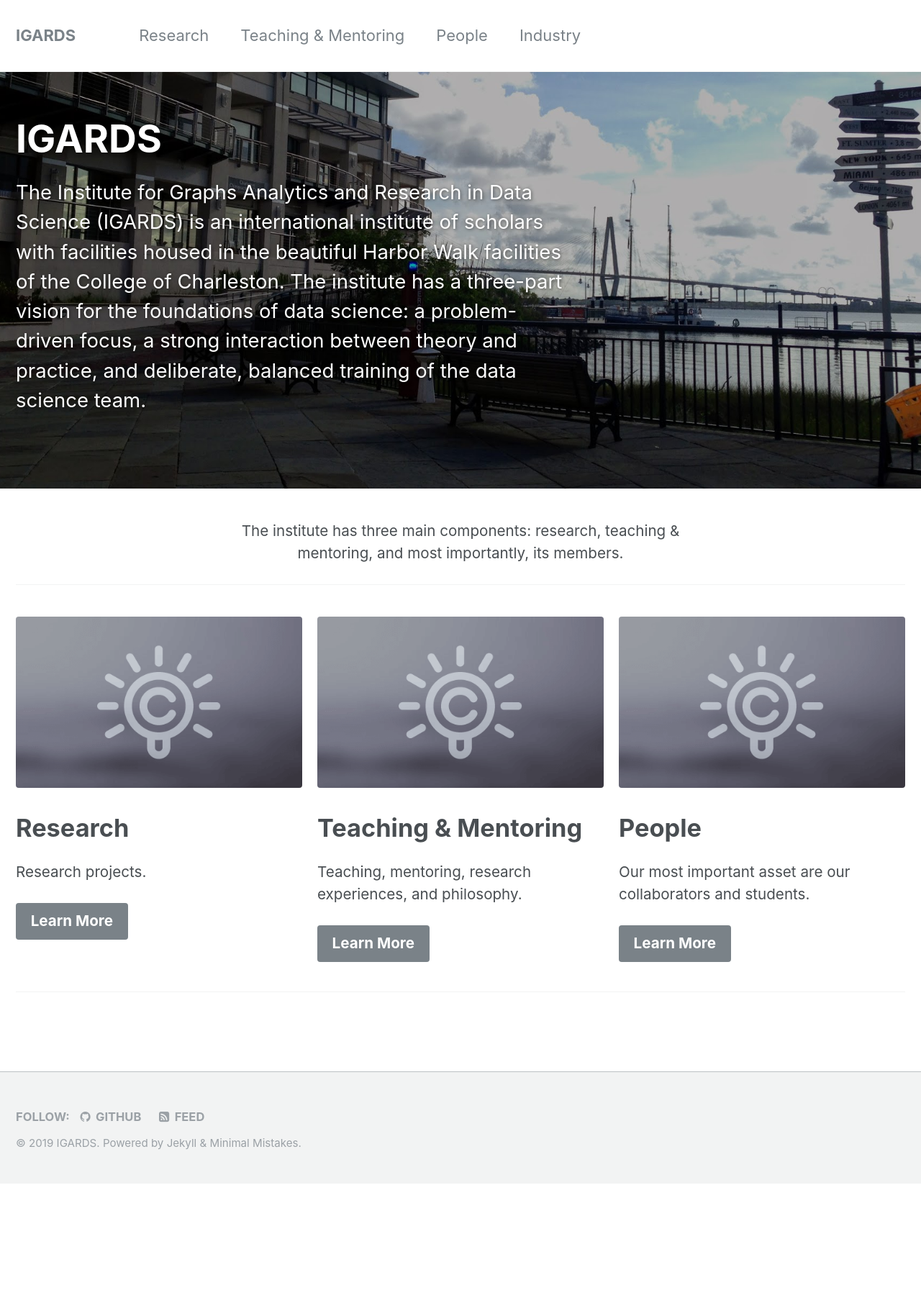
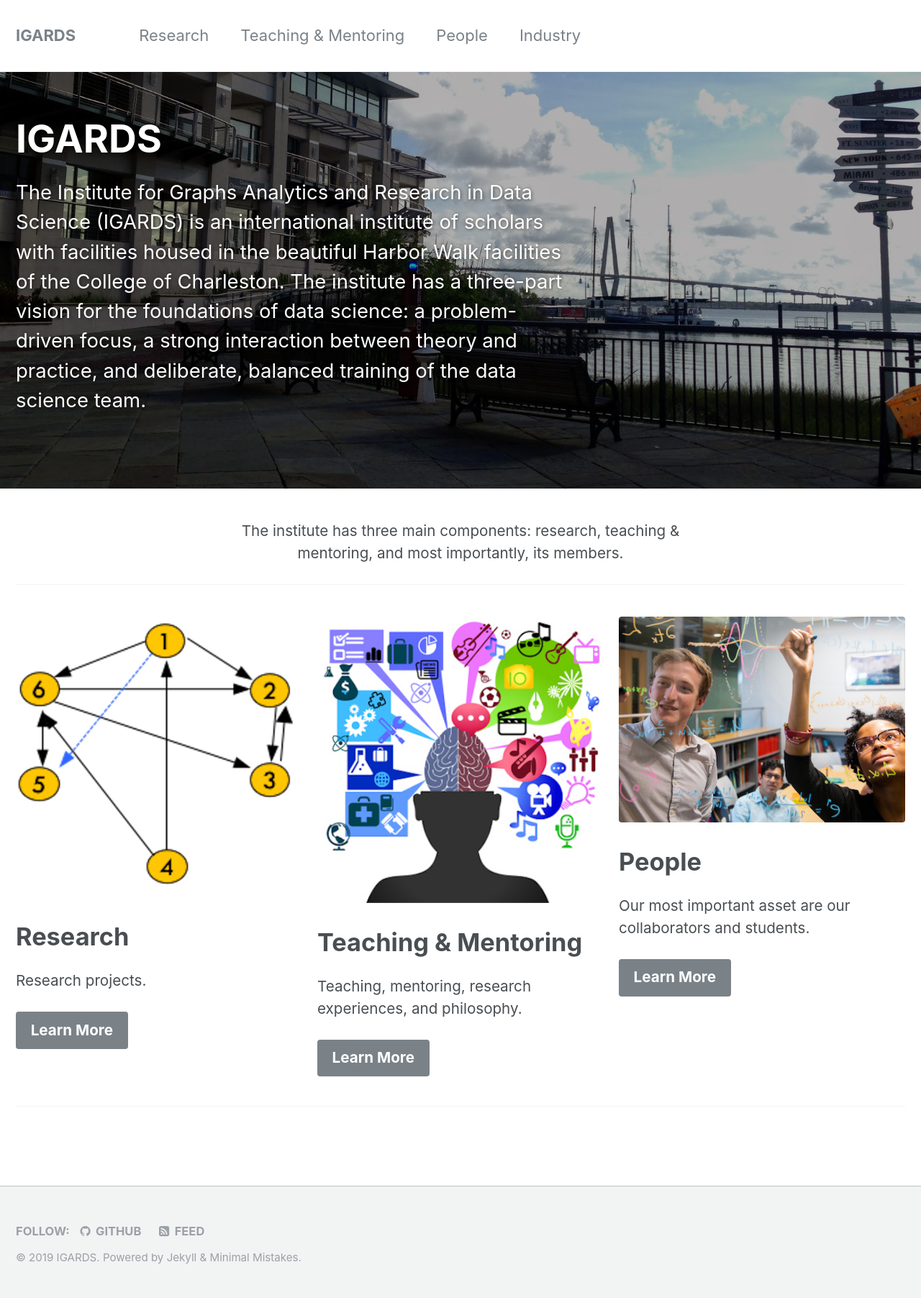
Before and after one commit to IGARDS/igards.github.io, a Jekyll site: the page built from _pages/home.md, in a window 1280 px wide. Shown: the whole page at 72% size. Built offline with Jekyll 4.4.1, drawn with Linux system fonts in a browser that asks for light colours; before the commit the page ends 1645 px from its top, so only the background shows below that.

Commit message:
Adding images updates.

```diff
--- a/_pages/home.md
+++ b/_pages/home.md
@@ -9,19 +9,19 @@
   caption:
 excerpt: 'The Institute for Graphs Analytics and Research in Data Science (IGARDS) is an international institute of scholars with facilities housed in the beautiful Harbor Walk facilities of the College of Charleston. The institute has a three-part vision for the foundations of data science: a problem-driven focus, a strong interaction between theory and practice, and deliberate, balanced training of the data science team.'
 feature_row:
-  - image_path: mm-free-feature.png
+  - image_path: research.png
     alt: "research"
     title: "Research"
     excerpt: "Research projects."
     url: "/research/"
     btn_label: "Learn More"
-  - image_path: mm-free-feature.png
+  - image_path: education.jpg
     alt: "education"
     title: "Teaching & Mentoring"
     excerpt: "Teaching, mentoring, research experiences, and philosophy."
     url: "/education/"
     btn_label: "Learn More"
-  - image_path: mm-free-feature.png
+  - image_path: people.png
     alt: "people"
     title: "People"
     excerpt: "Our most important asset are our collaborators and students."
```
Also changed, not shown: _pages/rankability_corrections.md (+1 -1 lines), images/education.jpg, images/people.png, images/research.png.
